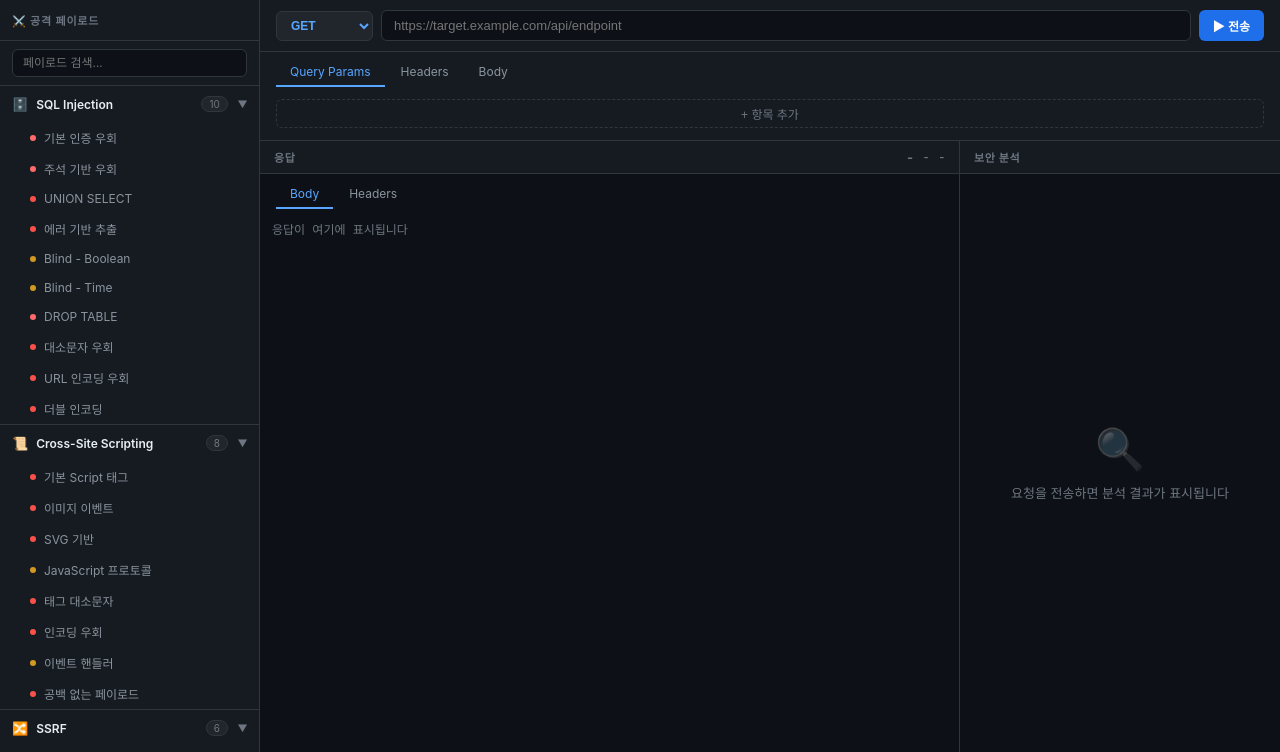
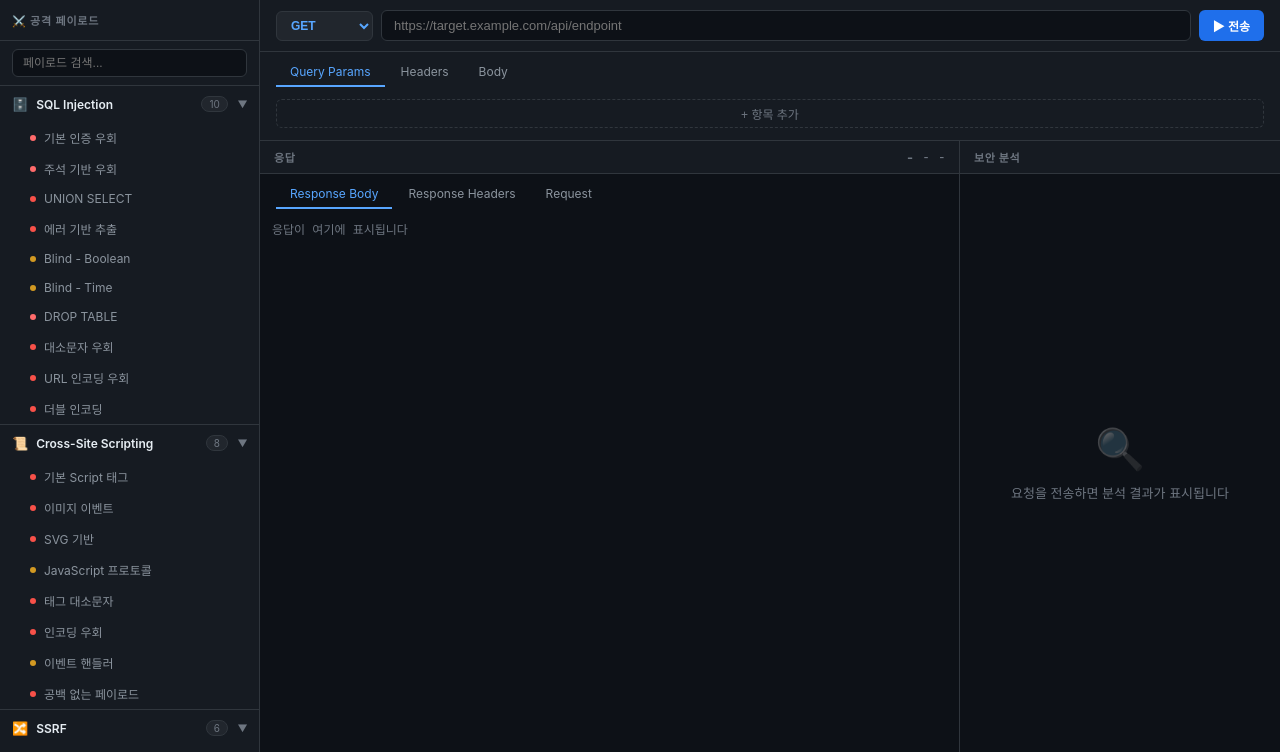
Before and after one commit to leesihyeon1/EventProbe, a FastAPI app: page / in a window 1280 px wide. Shown: the part 48-800 px from the top of the page. Run offline with FastAPI, Linux system fonts and the light colour scheme.

Commit message:
feat: 요청 헤더/바디/파라미터 확인 탭 추가
- 응답 패널에 'Request' 탭 추가
- 전송한 Request Line (Method + 전체 URL) 표시
- 전송한 Request Headers 키-값 테이블로 표시
- 전송한 Query Parameters 키-값 테이블로 표시
- 전송한 Request Body (JSON 포매팅 자동 적용) 표시
- 탭명 Response Body / Response Headers / Request 으로 명확화

Co-Authored-By: Claude Sonnet 4.6 <noreply@anthropic.com>

```diff
--- a/frontend/static/js/app.js
+++ b/frontend/static/js/app.js
@@ -205,7 +205,9 @@ function switchReqTab(tab) {
 function switchResTab(tab) {
   state.activeResTab = tab;
   document.querySelectorAll('.res-tab').forEach(t => t.classList.toggle('active', t.dataset.tab === tab));
-  document.querySelectorAll('.res-tab-content').forEach(c => c.classList.toggle('active', c.dataset.tab === tab));
+  document.querySelectorAll('[data-tab]').forEach(c => {
+    if (c.classList.contains('res-tab-content')) c.classList.toggle('active', c.dataset.tab === tab);
+  });
 }
 
 /* ── Send Request ── */
@@ -226,7 +228,7 @@ async function sendRequest() {
   document.getElementById('analysisContent').innerHTML = '<div class="empty-state"><div class="msg">분석 중...</div></div>';
 
   try {
-    const result = await API.request({
+    const reqPayload = {
       method,
       url,
       headers: kvToObj(state.kvHeaders),
@@ -234,7 +236,10 @@ async function sendRequest() {
       body,
       payload: state.selectedPayload?.payload,
       category: state.selectedCategory?.id,
-    });
+    };
+
+    const result = await API.request(reqPayload);
+    result._req = reqPayload;   // 요청 원본 첨부
 
     state.lastResult = result;
     renderResponse(result);
@@ -258,7 +263,7 @@ function renderResponse(result) {
   document.getElementById('resTime').textContent = `${result.response_time}ms`;
   document.getElementById('resSize').textContent = formatBytes(result.body_size);
 
-  // 바디
+  // 응답 바디
   const bodyEl = document.getElementById('responseBody');
   if (result.body) {
     let formatted = result.body;
@@ -268,10 +273,85 @@ function renderResponse(result) {
     bodyEl.textContent = '(응답 없음)';
   }
 
-  // 헤더
+  // 응답 헤더
   const hdrEl = document.getElementById('responseHeadersBody');
   hdrEl.textContent = Object.entries(result.headers || {})
     .map(([k,v]) => `${k}: ${v}`).join('\n');
+
+  // 요청 요약 (보낸 내용)
+  renderRequestSummary(result._req);
+}
+
+function renderRequestSummary(req) {
+  if (!req) return;
+  const el = document.getElementById('reqSummaryBody');
+
+  const method  = req.method?.toUpperCase() || '-';
+  const url     = req.url || '-';
+  const params  = Object.entries(req.params || {});
+  const headers = Object.entries(req.headers || {});
+  const body    = req.body || null;
+
+  // 최종 URL 조립 (params 포함)
+  let fullUrl = url;
+  if (params.length) {
+    const qs = params.map(([k,v]) => `${encodeURIComponent(k)}=${encodeURIComponent(v)}`).join('&');
+    fullUrl += (url.includes('?') ? '&' : '?') + qs;
+  }
+
+  el.innerHTML = `
+    <!-- Request Line -->
+    <div style="margin-bottom:12px">
+      <div style="font-size:10px;color:var(--text-muted);text-transform:uppercase;letter-spacing:.6px;margin-bottom:4px">Request Line</div>
+      <div style="background:var(--bg-tertiary);border:1px solid var(--border);border-radius:var(--radius);padding:8px 10px;word-break:break-all">
+        <span style="color:var(--accent);font-weight:700">${escapeHtml(method)}</span>
+        <span style="color:var(--text-primary);margin-left:8px">${escapeHtml(fullUrl)}</span>
+        <span style="color:var(--text-muted);margin-left:6px">HTTP/1.1</span>
+      </div>
+    </div>
+
+    <!-- 전송 헤더 -->
+    <div style="margin-bottom:12px">
+      <div style="font-size:10px;color:var(--text-muted);text-transform:uppercase;letter-spacing:.6px;margin-bottom:4px">
+        Request Headers
+        <span style="color:var(--text-muted);font-weight:400;text-transform:none;letter-spacing:0"> (${headers.length}개)</span>
+      </div>
+      ${headers.length ? `
+        <div style="background:var(--bg-tertiary);border:1px solid var(--border);border-radius:var(--radius);padding:8px 10px">
+          ${headers.map(([k,v]) => `
+            <div style="display:flex;gap:8px;padding:2px 0;border-bottom:1px solid var(--border)">
+              <span style="color:var(--purple);min-width:160px;flex-shrink:0">${escapeHtml(k)}</span>
+              <span style="color:var(--text-secondary)">${escapeHtml(v)}</span>
+            </div>`).join('')}
+        </div>` :
+        `<div style="color:var(--text-muted);font-size:11px;padding:4px 2px">(헤더 없음)</div>`}
+    </div>
+
+    <!-- Query Params -->
+    <div style="margin-bottom:12px">
+      <div style="font-size:10px;color:var(--text-muted);text-transform:uppercase;letter-spacing:.6px;margin-bottom:4px">
+        Query Parameters
+        <span style="color:var(--text-muted);font-weight:400;text-transform:none;letter-spacing:0"> (${params.length}개)</span>
+      </div>
+      ${params.length ? `
+        <div style="background:var(--bg-tertiary);border:1px solid var(--border);border-radius:var(--radius);padding:8px 10px">
+          ${params.map(([k,v]) => `
+            <div style="display:flex;gap:8px;padding:2px 0;border-bottom:1px solid var(--border)">
+              <span style="color:var(--orange);min-width:160px;flex-shrink:0">${escapeHtml(k)}</span>
+              <span style="color:var(--text-secondary)">${escapeHtml(v)}</span>
+            </div>`).join('')}
+        </div>` :
+        `<div style="color:var(--text-muted);font-size:11px;padding:4px 2px">(파라미터 없음)</div>`}
+    </div>
+
+    <!-- Request Body -->
+    <div>
+      <div style="font-size:10px;color:var(--text-muted);text-transform:uppercase;letter-spacing:.6px;margin-bottom:4px">Request Body</div>
+      ${body ? `
+        <pre style="background:var(--bg-tertiary);border:1px solid var(--border);border-radius:var(--radius);padding:8px 10px;color:var(--text-secondary);white-space:pre-wrap;word-break:break-all;margin:0">${escapeHtml((() => { try { return JSON.stringify(JSON.parse(body), null, 2); } catch { return body; } })())}</pre>` :
+        `<div style="color:var(--text-muted);font-size:11px;padding:4px 2px">(바디 없음)</div>`}
+    </div>
+  `;
 }
 
 function formatBytes(bytes) {
--- a/frontend/templates/index.html
+++ b/frontend/templates/index.html
@@ -117,11 +117,13 @@
               </div>
             </div>
             <div class="tab-bar" style="background:var(--bg-primary)">
-              <div class="tab res-tab active" data-tab="body" onclick="switchResTab('body')">Body</div>
-              <div class="tab res-tab" data-tab="headers" onclick="switchResTab('headers')">Headers</div>
+              <div class="tab res-tab active" data-tab="body" onclick="switchResTab('body')">Response Body</div>
+              <div class="tab res-tab" data-tab="res-headers" onclick="switchResTab('res-headers')">Response Headers</div>
+              <div class="tab res-tab" data-tab="req-summary" onclick="switchResTab('req-summary')">Request</div>
             </div>
             <pre class="response-body res-tab-content active" data-tab="body" id="responseBody"><span style="color:var(--text-muted)">응답이 여기에 표시됩니다</span></pre>
-            <pre class="response-body res-tab-content" data-tab="headers" id="responseHeadersBody"></pre>
+            <pre class="response-body res-tab-content" data-tab="res-headers" id="responseHeadersBody"></pre>
+            <div class="response-body res-tab-content" data-tab="req-summary" id="reqSummaryBody" style="font-family:var(--font-mono);font-size:12px;line-height:1.7"></div>
           </div>
 
           <!-- 분석 패널 -->
```
